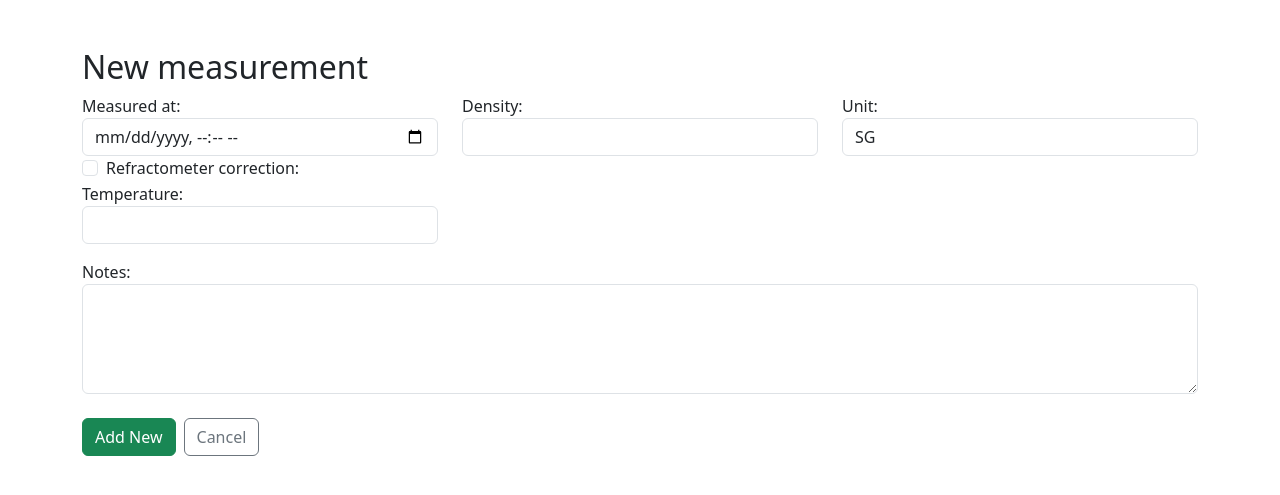
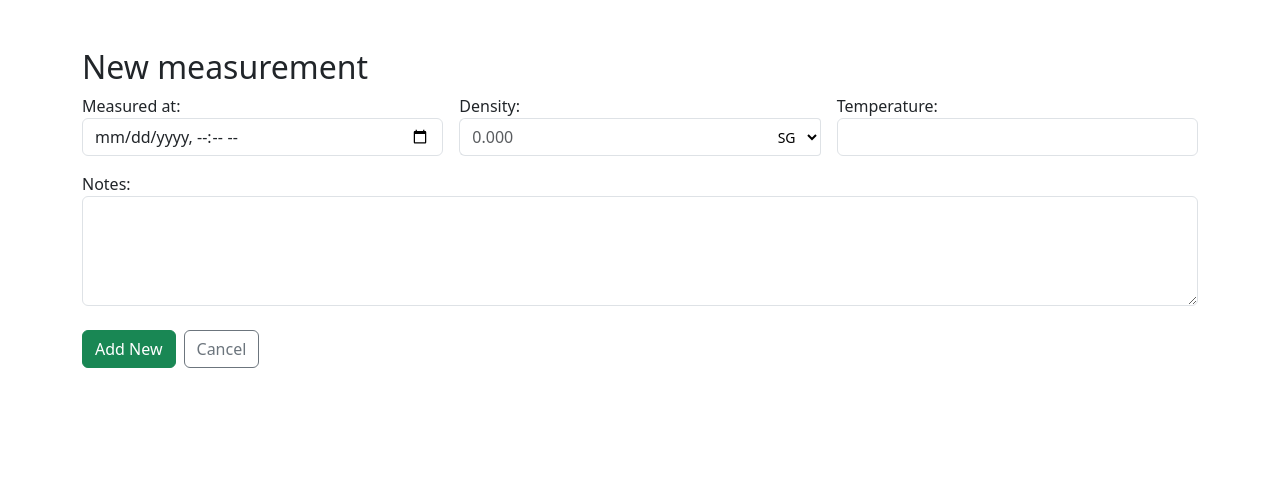
Before and after one commit to EugeneVegas/MeadBook, a Django app: template brewery/templates/brewery/measurement/form.html in a window 1280 px wide. Shown: the top 495 px of the page. Run offline with Django 5.2, Linux system fonts and the light colour scheme; the template is opened without the code that fills it: values that come from a table or form of the project are taken from there, others are empty; some libraries are stand-ins or nearby versions.

Commit message:
update measurement forms and templates to add brix->sg conversion

```diff
--- a/brewery/forms.py
+++ b/brewery/forms.py
@@ -1,7 +1,12 @@
+from decimal import Decimal
 from django import forms
 
 from .models import Batch, Measurement
-from .utils.unit_conversion import sg_to_brix, brix_to_sg, brix_to_sg_corrected
+from .utils.unit_conversion import (
+    brix_to_sg,
+    brix_to_sg_corrected,
+    sg_to_brix
+)
 
 
 class DatePickerInput(forms.DateInput):
@@ -58,26 +63,21 @@ class MeasurementForm(forms.ModelForm):
         label='Density',
         max_digits=5,
         decimal_places=3,
+        widget=forms.NumberInput(
+            attrs={'placeholder': '0.000', 'step': '0.001'})
     )
-
     unit = forms.ChoiceField(
         label='Unit',
         choices=UNIT_CHOICES,
-    )
-
-    refractometer_correction = forms.BooleanField(
-        label='Refractometer correction',
-        required=False,
+        widget=forms.Select()
     )
 
     class Meta:
         model = Measurement
-
         fields = (
             'measured_at',
             'density',
             'unit',
-            'refractometer_correction',
             'temperature',
             'notes',
         )
@@ -92,80 +92,74 @@ class MeasurementForm(forms.ModelForm):
 
     def __init__(self, *args, **kwargs):
         self.batch = kwargs.pop('batch', None)
-
         super().__init__(*args, **kwargs)
 
-        for field in self.fields.values():
-            field.widget.attrs.setdefault('class', 'form-control')
+        if self.instance and self.instance.pk:
+            self.fields['density'].initial = self.instance.gravity
+            self.fields['unit'].initial = 'sg'
 
-        self.fields['refractometer_correction'].widget.attrs.pop(
-            'class',
-            None,
-        )
-        self.fields['refractometer_correction'].widget.attrs[
-            'class'
-        ] = 'form-check-input'
+        # Стилизация Bootstrap
+        for field_name, field in self.fields.items():
+            if field_name == 'unit':
+                field.widget.attrs.update({
+                    'class': 'form-select-sm w-auto bg-white border-start-0',
+                    'style': 'border-color: #dee2e6; '
+                    'transition: border-color .15s ease-in-out, '
+                    'box-shadow .15s ease-in-out;'
+                })
+            elif field_name == 'density':
+                field.widget.attrs.update({
+                    'class': 'form-control border-end-0'
+                })
+            else:
+                field.widget.attrs.setdefault('class', 'form-control')
 
-        self.fields['notes'].widget.attrs.update({
-            'rows': 4,
-        })
+        self.fields['notes'].widget.attrs.update({'rows': 4})
 
     def clean(self):
         cleaned_data = super().clean()
-
         density = cleaned_data.get('density')
         unit = cleaned_data.get('unit')
-        correction = cleaned_data.get('refractometer_correction')
 
         if density is None or unit is None:
             return cleaned_data
 
         if unit == 'sg':
             gravity = density
-
         elif unit == 'brix':
-            gravity = self._brix_to_sg(
-                density,
-                correction=correction,
-            )
-
+            gravity_float = self._brix_to_sg(float(density))
+            gravity = Decimal(str(gravity_float))
         else:
-            raise forms.ValidationError(
-                'Unknown density unit.',
-            )
+            raise forms.ValidationError('Unknown density unit.')
 
         cleaned_data['gravity'] = gravity
-
         return cleaned_data
 
     def save(self, commit=True):
         instance = super().save(commit=False)
-
         instance.gravity = self.cleaned_data['gravity']
-
         if commit:
             instance.save()
-
         return instance
 
-    def _brix_to_sg(self, brix, correction=False):
-        if correction:
-            if self.batch is None:
-                raise forms.ValidationError(
-                    'Batch is required for refractometer correction.',
-                )
+    def _brix_to_sg(self, brix: float) -> float:
+        # Автоматическая проверка: если батч передан
+        # и у него ЕСТЬ начальная плотность (OG)
+        if self.batch and self.batch.original_gravity:
 
-            original_gravity = self.batch.original_gravity
+            # Нюанс для режима редактирования:
+            # если мы редактируем самый ПЕРВЫЙ замер (OG),
+            # то коррекция алкоголя НЕ должна применяться,
+            # ведь это начальное сусло!
+            if self.instance and \
+                    self.instance.pk == self.batch.earliest_measurement.pk:
+                return brix_to_sg(brix)
 
-            if original_gravity is None:
-                raise forms.ValidationError(
-                    'Refractometer correction requires '
-                    'original gravity.',
-                )
+            # Для всех последующих замеров (когда идет ферментация)
+            # применяем формулу Новотного
+            og_brix = sg_to_brix(float(self.batch.original_gravity))
+            return brix_to_sg_corrected(og_brix, brix)
 
-            return brix_to_sg_corrected(
-                sg_to_brix(original_gravity),
-                brix,
-            )
-
+        # Если это самый первый замер в батче (Day 0),
+        # алкоголя еще нет, просто конвертируем
         return brix_to_sg(brix)
--- a/brewery/models.py
+++ b/brewery/models.py
@@ -2,6 +2,11 @@ from django.db import models
 from enum import StrEnum
 from django.utils import timezone
 from decimal import Decimal
+from brewery.utils.unit_conversion import (
+    sg_to_brix, brix_to_sg_corrected,
+    calculate_abv,
+    calculate_attenuation
+)
 
 
 class BatchStatus(StrEnum):
@@ -86,6 +91,26 @@ class Batch(models.Model):
             return BatchStatus.FERMENTING
         return BatchStatus.CONDITIONING
 
+    @property
+    def abv(self) -> Decimal | None:
+        og = self.original_gravity
+        cg = self.current_gravity
+
+        if og is None or cg is None:
+            return None
+
+        return Decimal(str(calculate_abv(float(og), float(cg))))
+
+    @property
+    def apparent_attenuation(self) -> Decimal | None:
+        og = self.original_gravity
+        cg = self.current_gravity
+
+        if og is None or cg is None:
+            return None
+
+        return Decimal(str(calculate_attenuation(float(og), float(cg))))
+
 
 class Measurement(models.Model):
     batch = models.ForeignKey(
@@ -115,3 +140,11 @@ class Measurement(models.Model):
             f'{self.gravity} '
             f'({self.measured_at:%d.%m.%Y})'
         )
+
+    @property
+    def brix(self) -> Decimal:
+        """Dynamically calculates the Brix equivalent of this SG reading."""
+        if self.gravity is None:
+            return Decimal('0.0')
+        float_brix = sg_to_brix(float(self.gravity))
+        return Decimal(str(float_brix))
--- a/brewery/templates/brewery/measurement/form.html
+++ b/brewery/templates/brewery/measurement/form.html
@@ -9,7 +9,6 @@
 {% endif %}
 
 <form method='post'>
-
     {% csrf_token %}
 
     {% if form.non_field_errors %}
@@ -18,48 +17,31 @@
     </div>
     {% endif %}
 
-    <div class='row'>
+    <div class='row g-3'>
+        <!-- Дата измерения -->
         <div class='col-md-4'>
             {{ form.measured_at.label_tag }}
             {{ form.measured_at }}
             {{ form.measured_at.errors }}
         </div>
 
-         <div class='col-md-4'>
+        <!-- Компактный объединенный ввод: Плотность + Единица -->
+        <div class='col-md-4'>
             {{ form.density.label_tag }}
-            {{ form.density }}
+            <div class="input-group">
+                {{ form.density }}
+                {{ form.unit }}
+            </div>
 
             {% for error in form.density.errors %}
-                <div class='text-danger small'>
-                    {{ error }}
-                </div>
+                <div class='text-danger small'>{{ error }}</div>
+            {% endfor %}
+            {% for error in form.unit.errors %}
+                <div class='text-danger small'>{{ error }}</div>
             {% endfor %}
         </div>
 
-        <div class='col-md-4'>
-            {{ form.unit.label_tag }}
-            {{ form.unit }}
-
-            {% for error in form.unit.errors %}
-                <div class='text-danger small'>
-                    {{ error }}
-                </div>
-            {% endfor %}
-        </div>
-
-        <div class='col-12'>
-            <div class='form-check'>
-                {{ form.refractometer_correction }}
-                {{ form.refractometer_correction.label_tag }}
-            </div>
-
-            {% for error in form.refractometer_correction.errors %}
-                <div class='text-danger small'>
-                    {{ error }}
-                </div>
-            {% endfor %}
-        </div>
-
+        <!-- Температура -->
         <div class='col-md-4'>
             {{ form.temperature.label_tag }}
             {{ form.temperature }}
@@ -67,12 +49,14 @@
         </div>
     </div>
 
+    <!-- Заметки -->
     <div class='mt-3'>
         {{ form.notes.label_tag }}
         {{ form.notes }}
         {{ form.notes.errors }}
     </div>
 
+    <!-- Кнопки управления -->
     <div class='mt-4 d-flex gap-2'>
         <button class='btn btn-success' type='submit'>
         {% if form.instance.pk %}
--- a/brewery/views.py
+++ b/brewery/views.py
@@ -97,6 +97,10 @@ class MeasurementUpdateView(MeasurementSuccessUrlMixin, UpdateView):
     form_class = MeasurementForm
     template_name = 'brewery/measurement/form.html'
 
+    def get_form_kwargs(self):
+        kwargs = super().get_form_kwargs()
+        return kwargs
+
     def get_context_data(self, **kwargs):
         context = super().get_context_data(**kwargs)
         context['batch'] = self.object.batch
```
Also changed, not shown: brewery/templates/brewery/batch/partials/_status_card.html (+12 -2 lines), brewery/tests/test_forms.py (added, +43 -0 lines), brewery/tests/test_models.py (added, +43 -0 lines), brewery/tests/test_unit_conversion.py (+18 -1 lines), brewery/utils/unit_conversion.py (+21 -0 lines).
